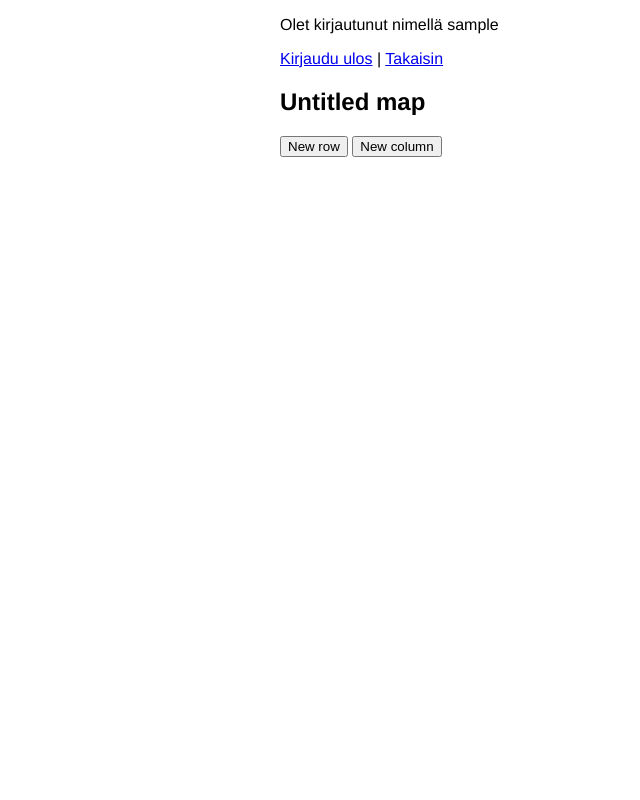
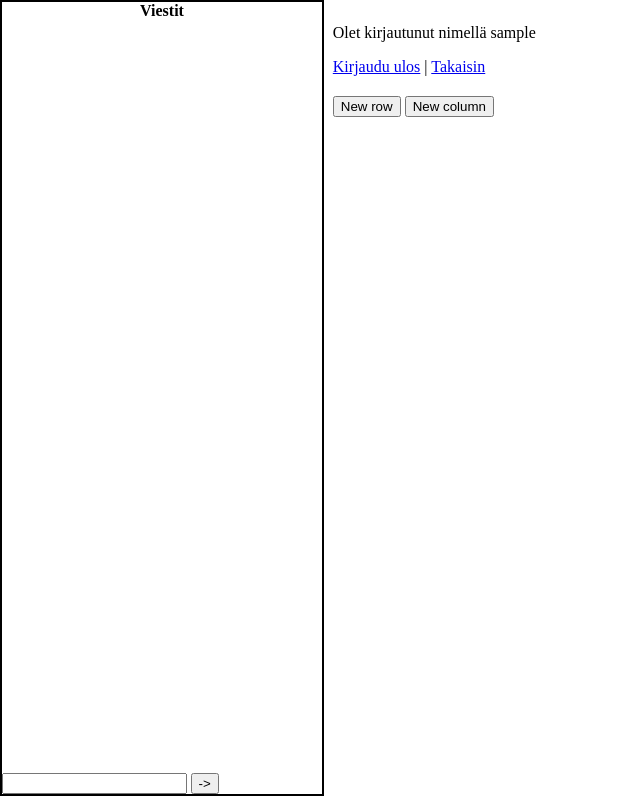
Before and after one commit to MikkoHimanka/Karttaklubi, a Flask app: template templates/maps.jinja in a window 1280 px wide. Shown: the whole page, without its empty margins (0-640 px from the left). Run offline with Flask 2, Linux system fonts and the light colour scheme; the template is opened without the code that fills it, so the values that code supplies are empty; the visitor is signed in with stand-in values (Sample User, id 1).

Commit message:
Rudementary messaging system

```diff
--- a/app.py
+++ b/app.py
@@ -90,15 +90,17 @@
     map_query = "SELECT * FROM mapcollections WHERE id=:map_id"
     map_result = db.session.execute(map_query, {"map_id": map_id}).fetchone()
     maps = []
+
     for row in map_result[2]:
         for m in row:
             submap_query = "SELECT id, mapdata FROM maps WHERE id=:submap_id"
             submap_result = db.session.execute(submap_query, {"submap_id":m}).fetchone()[1]
             maps.append(submap_result)
 
+    msg_query = "SELECT * FROM messages WHERE owner_id=:id"
+    msg_result = db.session.execute(msg_query, {"id":map_id}).fetchall()
 
-
-    return render_template("maps.jinja", mapcollection=map_result, submaps=maps)
+    return render_template("maps.jinja", mapcollection=map_result, submaps=maps, messages=msg_result)
 
 @app.route("/editor/<int:map_id>")
 def editor(map_id):
@@ -141,6 +143,14 @@
     db.session.commit()
     return redirect("/")
 
+@app.route("/newmsg/<int:map_id>", methods=["POST"])
+def new_msg(map_id):
+    msg = request.form["msg"]
+    sql = "INSERT INTO messages (message, owner_id, time) VALUES (:msg, :id, CURRENT_TIMESTAMP)"
+    db.session.execute(sql, {"msg":msg, "id":map_id})
+    db.session.commit()
+    return redirect("/maps/"+str(map_id))
+
 @app.route("/logout")
 def logout():
     del session["user_id"]
--- /dev/null
+++ b/static/map_title.js
@@ -0,0 +1,7 @@
+function rename() {
+    //TODO
+}
+
+function saveName() {
+    //TODO
+}
--- a/static/styles.css
+++ b/static/styles.css
@@ -1,9 +1,3 @@
-body {
-    margin: auto;
-    max-width: 45em;
-    font-family: 'Helvetica', 'Arial', sans-serif;
-}
-
 .canvas {
     width: 512px;
     image-rendering: pixelated;
@@ -14,3 +8,46 @@
     width: 128px;
     border: 2px solid #000000;
 }
+
+div#editor {
+    display: none;
+}
+
+div#title {
+    display: inline;
+}
+
+.messagesWrap {
+    border: black 2px solid;
+    width: 25%;
+    position: absolute;
+    left: 0px; top: 0px;
+    height: 99%;
+}
+
+.contentWrap {
+    width: 74%;
+    position: absolute;
+    left: 25%;
+    padding-left: 1%;
+}
+
+.msgTitle {
+    height: 1em;
+    font-size: 16px;
+    font-weight: bold;
+    text-align: center;
+}
+
+.messages {
+    background-color: lightgray;
+    margin: 10px 0 10px 0;
+
+}
+
+.msgTextArea {
+    position: absolute;
+    font-size: 14px;
+    bottom: 0;
+    width: 99%;
+}
--- a/templates/alku.jinja
+++ b/templates/alku.jinja
@@ -9,7 +9,7 @@
         <p>{{ userid }}</p>
 
         {% if (maps | count) == 0 %}
-        <p>You have no maps</p>
+        <p>Et ole luonut vielä karttoja</p>
 
 
 
@@ -21,6 +21,6 @@
         </div>
         {% endif %}
 
-        <a href=/newmap><button>New map</button></a>
+        <a href=/newmap><button>Uusi kartta</button></a>
     {% endif %}
 </body>
--- a/templates/maps.jinja
+++ b/templates/maps.jinja
@@ -6,15 +6,35 @@
     crossorigin="anonymous"></script>
 <meta name="viewport" content="width=device-width, initial-scale=1">
 <body>
+    <div class="messagesWrap">
+        <div class="msgTitle">Viestit</div>
+        <div class="messages">
+        {% for x in messages %}
+            <p>{{x[1]}}</p>
+        {% endfor %}
+        </div>
+        <div class="msgTextArea">
+            <form action="/newmsg/{{mapcollection[0]}}" method="POST">
+            <input type="text" name="msg">
+            <input type="submit" value="->">
+            </form>
+        </div>
+    </div>
+    <div class="contentWrap">
     {% if session.username %}
         <p>Olet kirjautunut nimellä {{ session.username }}</p>
         <a href="/logout">Kirjaudu ulos</a> | <a href="/">Takaisin</a>
-
-        {% if mapcollection[3] != ""  %}
-            <h2>Untitled map</h2>
-        {% else %}
-            <h2>{{mapcollection[2]}}</h2>
-        {% endif %}
+            <script src="{{ url_for('static', filename='map_title.js') }}"></script>
+            <div id="title" onclick="rename()"><h2>
+                {% if mapcollection[3] != None %}
+                {{mapcollection[3]}}
+                {% else %}
+                Nimetön kartta
+                {% endif %}
+            </h2></div>
+            <div id="editor">
+                <input type="button" value="Tallenna" onclick="saveName()" />
+            </div>
         <script>
             function applyColor(i, [r,g,b]) {
                 imageData.data[4*i] = r;        //R
@@ -46,7 +66,6 @@
             {% for o in mapcollection[2][i] %}
                 <a href=/editor/{{o}}><canvas id={{o}} width="64" height="64" class="maplink">Update your browser to support HTML5 Canvas</canvas></a>
                 <script>
-                    //var jdata = JSON.parse({{ submaps | tojson }})
                     var jdata = {{submaps}}[indeksi];
                     canvas = document.getElementById("{{o}}");
                     context = canvas.getContext('2d');
@@ -63,4 +82,5 @@
             <a href=/maps/new_column/{{mapcollection[0]}}><button>New column</button></a>
         </div>
     {% endif %}
+    </div>
 </body>
```
